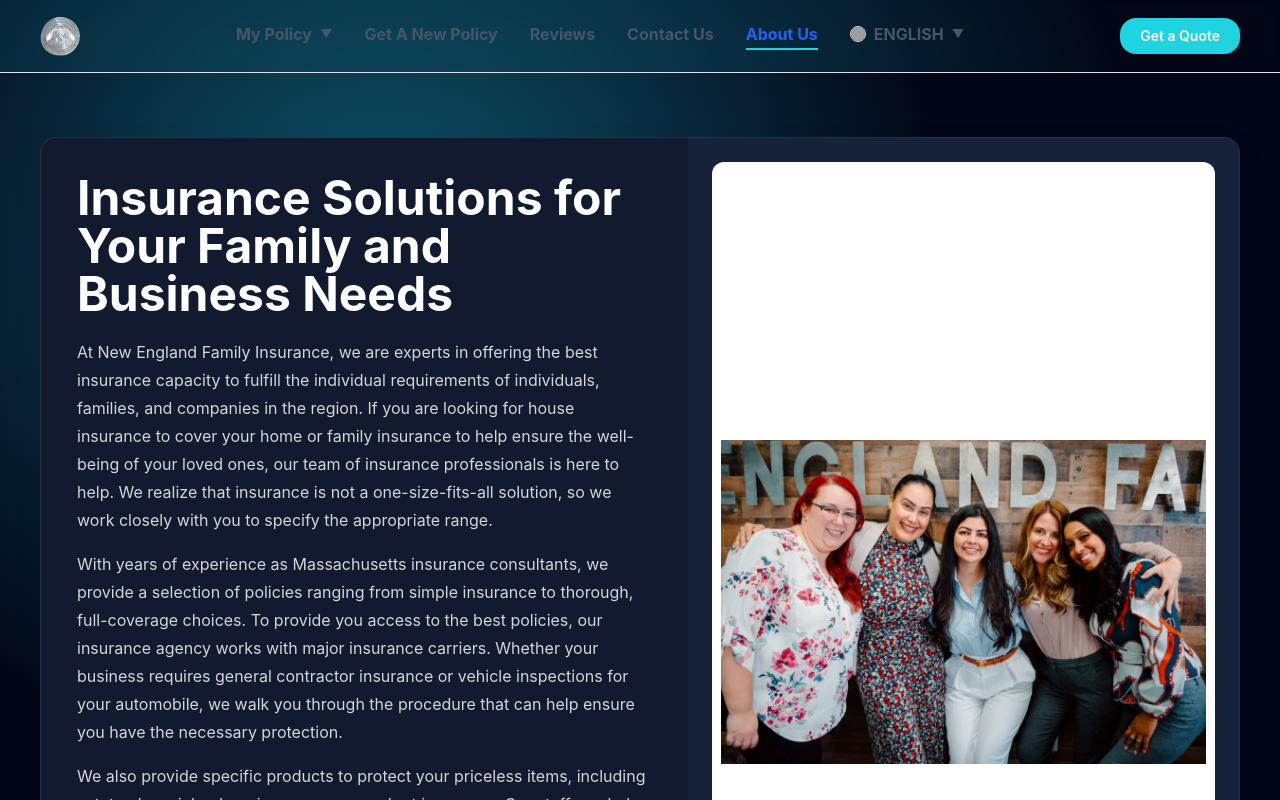
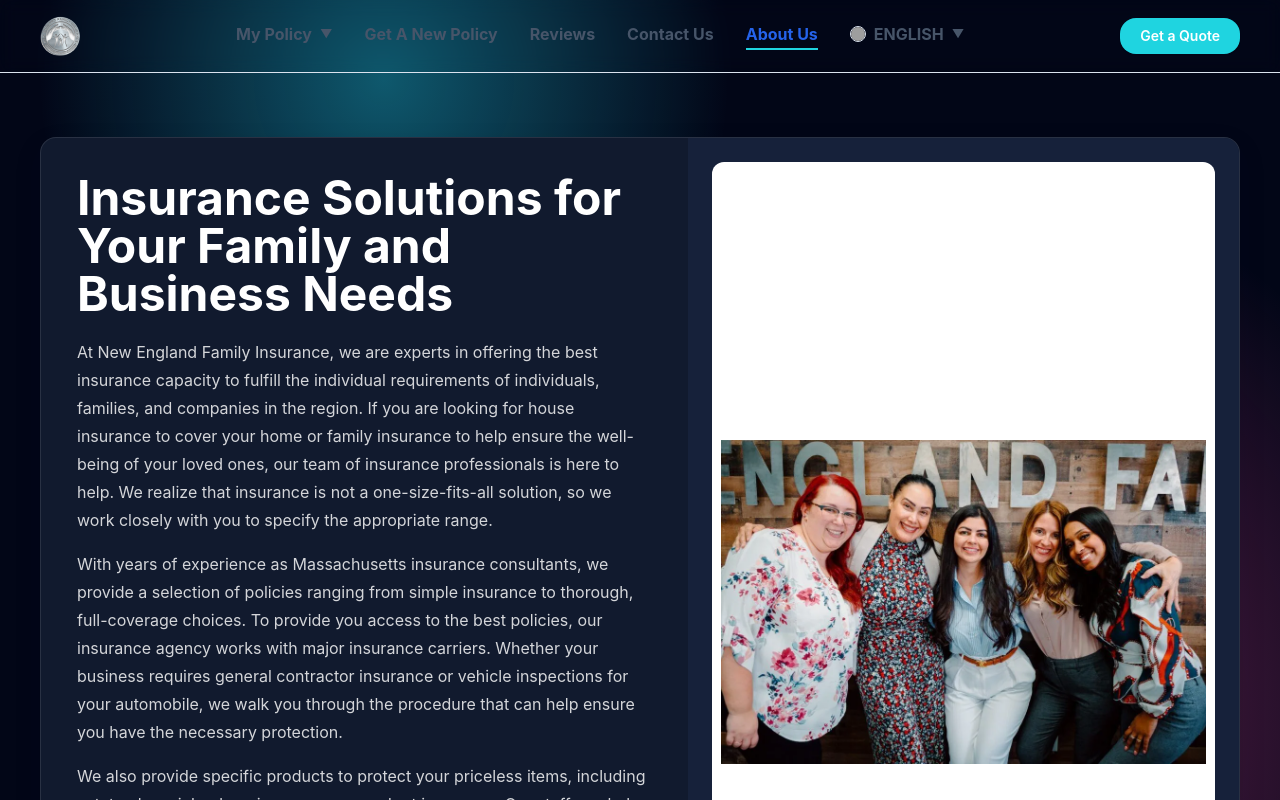
Before and after one commit to harshmali-byte/NE-Family-Website, a React (Vite) app: page /about in a window 1280 px wide. Shown: the top 800 px of the page. Built offline with nearby package versions, Linux system fonts and the light colour scheme; grey boxes are pictures that could not be loaded.

Commit message:
fixed-color

```diff
--- a/src/App.jsx
+++ b/src/App.jsx
@@ -44,14 +44,14 @@
   }, [location.hash, location.pathname])
 
   return (
-    <div className="min-h-screen bg-[image:var(--color-page-bg)]">
+    <div className="min-h-screen bg-[image:var(--color-page-bg)] bg-fixed">
       <Navbar
         isMobileMenuOpen={isMobileMenuOpen}
         onCloseMenu={handleCloseMenu}
         onToggleMenu={handleToggleMenu}
       />
 
-      <main className="bg-[image:var(--color-page-bg)]">
+      <main>
         <Routes>
           <Route
             path="/"
--- a/src/components/AboutPage.jsx
+++ b/src/components/AboutPage.jsx
@@ -18,7 +18,7 @@
   }, [])
 
   return (
-    <section className="bg-[image:var(--color-page-bg)] py-12 md:py-16">
+    <section className="py-12 md:py-16">
       <div className="mx-auto w-full max-w-7xl space-y-10 px-6 md:px-10">
         <article className="card-surface-dark interactive-card interactive-card-dark grid overflow-hidden text-white md:grid-cols-[1.08fr_0.92fr]">
           <div className="p-6 md:p-9">
--- a/src/components/CertificatePage.jsx
+++ b/src/components/CertificatePage.jsx
@@ -105,7 +105,7 @@
   }
 
   return (
-    <section className="bg-[image:var(--color-page-bg)] py-14">
+    <section className="py-14">
       <div className="mx-auto w-full max-w-3xl px-6 md:px-10">
         <h1 className="text-center text-4xl font-black uppercase tracking-wide text-white md:text-5xl">
           CERTIFICATE
--- a/src/components/ContactSection.jsx
+++ b/src/components/ContactSection.jsx
@@ -8,7 +8,7 @@
   const { t } = useI18n()
 
   return (
-    <section className="bg-[image:var(--color-page-bg)] py-16" id="contact">
+    <section className="py-16" id="contact">
       <div className="mx-auto grid w-full max-w-7xl gap-10 px-6 md:grid-cols-2 md:px-10">
 
         {/* LEFT */}
--- a/src/components/GetNewPolicyPage.jsx
+++ b/src/components/GetNewPolicyPage.jsx
@@ -37,7 +37,7 @@
   const rightCard = cardData[rightIndex]
 
   return (
-    <section className="bg-[image:var(--color-page-bg)] py-12 md:py-14">
+    <section className="py-12 md:py-14">
       <div className="mx-auto w-full max-w-7xl space-y-12 px-6 md:px-10">
         <article className="card-surface-dark interactive-card interactive-card-dark grid items-center gap-8 p-6 md:grid-cols-[1.2fr_1fr] md:p-8">
           <div>
--- a/src/components/Hero.jsx
+++ b/src/components/Hero.jsx
@@ -15,7 +15,7 @@
     return () => window.clearInterval(timer)
   }, [rotatingWords.length])
   return (
-    <section className="bg-[image:var(--color-page-bg)]" id="home">
+    <section id="home">
       <div className="mx-auto grid w-full max-w-7xl gap-10 px-6 py-16 md:grid-cols-2 md:px-10 md:py-20">
         <div className="space-y-6">
           <p className="inline-flex rounded-[var(--radius-pill)] bg-white/10 px-4 py-1 text-xs font-bold uppercase tracking-wider text-[var(--color-accent)] ring-1 ring-white/10">
--- a/src/components/PolicyActionPage.jsx
+++ b/src/components/PolicyActionPage.jsx
@@ -3,7 +3,7 @@
 
 function PolicyActionPage({ title, prompt, options }) {
   return (
-    <section className="bg-[image:var(--color-page-bg)] py-14">
+    <section className="py-14">
       <div className="mx-auto w-full max-w-7xl px-6 md:px-10">
         <h1 className="text-center text-4xl font-black uppercase tracking-wide text-white md:text-5xl">
           {title}
--- a/src/components/ReviewsPage.jsx
+++ b/src/components/ReviewsPage.jsx
@@ -80,7 +80,7 @@
   const currentAutoHighlight = activeIndex % reviewCards.length
 
   return (
-    <section className="overflow-hidden bg-[image:var(--color-page-bg)] py-12 md:py-14">
+    <section className="overflow-hidden py-12 md:py-14">
       <div className="mx-auto w-full max-w-7xl space-y-10 px-6 md:px-10">
         <article className="card-surface-dark interactive-card  p-7 text-center md:p-9">
           <p className="text-3xl tracking-wide text-amber-400">★★★★★</p>
--- a/src/components/TrustSection.jsx
+++ b/src/components/TrustSection.jsx
@@ -2,7 +2,7 @@
 
 function TrustSection({ trustMetrics }) {
   return (
-    <section className="bg-[image:var(--color-page-bg)] py-12 md:py-14" id="reviews">
+    <section className="py-12 md:py-14" id="reviews">
       <div className="mx-auto w-full max-w-7xl px-4 sm:px-6 md:px-10">
         <article className="card-surface-dark interactive-card interactive-card-dark p-6 md:p-10">
           <h3 className="card-heading card-text-dark text-center md:text-3xl">
--- a/src/components/ValueCards.jsx
+++ b/src/components/ValueCards.jsx
@@ -11,7 +11,7 @@
   }
 
   return (
-    <section className="bg-[image:var(--color-page-bg)] pb-16" id="services">
+    <section className="pb-16" id="services">
       <div className="mx-auto grid w-full max-w-7xl gap-8 px-6 md:px-10">
 
         {valueCards.map((card, index) => {
--- a/src/index.css
+++ b/src/index.css
@@ -142,7 +142,6 @@
   }
 
   .content-page {
-    background: var(--color-page-bg);
     padding-block: 3rem;
   }
 
```
